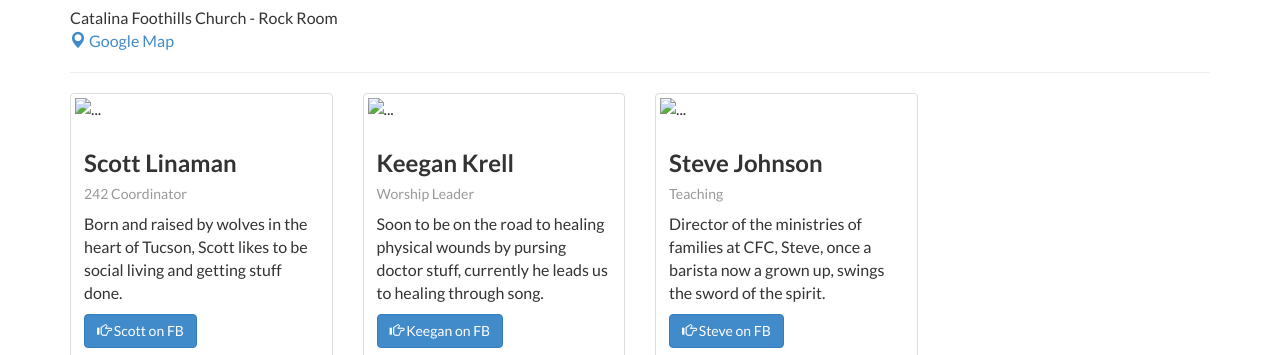
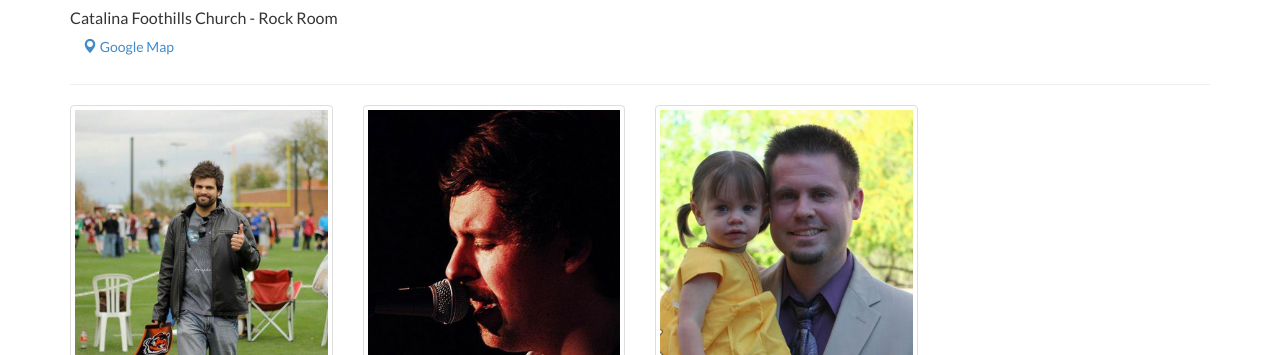
Before and after one commit to cfcpca/242, a plain HTML site: page about.html in a window 1280 px wide. Shown: the part 597-952 px from the top of the page. Drawn offline with Linux system fonts and the light colour scheme.

Commit message:
add styling on about thumbnails

```diff
--- a/about.html
+++ b/about.html
@@ -103,7 +103,7 @@
     				<p>Sunday Evenings from 6-8 pm</p>
 
     				<h2>Where:</h2>
-    				<p>Catalina Foothills Church - Rock Room <br/><a href="https://maps.google.com/maps?q=Catalina+Foothills+Church&ll=32.324965,-110.939062&spn=0.012838,0.022337&fb=1&gl=us&hq=google+catalina+foothills+church&cid=0,0,15654765158642138039&t=m&z=16&iwloc=A" title="Map to CFC" target="_blank"><span class="glyphicon glyphicon-map-marker"></span> Google Map</a></p>
+    				<p>Catalina Foothills Church - Rock Room <br/><a href="https://maps.google.com/maps?q=Catalina+Foothills+Church&ll=32.324965,-110.939062&spn=0.012838,0.022337&fb=1&gl=us&hq=google+catalina+foothills+church&cid=0,0,15654765158642138039&t=m&z=16&iwloc=A" title="Map to CFC" target="_blank" class="btn"><span class="glyphicon glyphicon-map-marker"></span> Google Map</a></p>
 
             <hr/>
     			</div>
@@ -111,7 +111,7 @@
         <div class="row">
           <div class="col-sm-6 col-md-3">
             <div class="thumbnail">
-              <img data-src="img/scott.linaman.png" alt="...">
+              <img src="img/scott.linaman.png" alt="...">
               <div class="caption">
                 <h3>Scott Linaman<br/><small>242 Coordinator</small></h3>
                 <p>Born and raised by wolves in the heart of Tucson, Scott likes to be social living and getting stuff done.</p>
@@ -121,7 +121,7 @@
           </div>
           <div class="col-sm-6 col-md-3">
             <div class="thumbnail">
-              <img data-src="img/keegan.krell.png" alt="...">
+              <img src="img/keegan.krell.png" alt="...">
               <div class="caption">
                 <h3>Keegan Krell<br/><small>Worship Leader</small></h3>
                 <p>Soon to be on the road to healing physical wounds by pursing doctor stuff, currently he leads us to healing through song.</p>
@@ -131,7 +131,7 @@
           </div>
           <div class="col-sm-6 col-md-3">
             <div class="thumbnail">
-              <img data-src="img/steve.johnson.png" alt="...">
+              <img src="img/steve.johnson.png" alt="...">
               <div class="caption">
                 <h3>Steve Johnson<br/><small>Teaching</small></h3>
                 <p>Director of the ministries of families at CFC, Steve, once a barista now a grown up, swings the sword of the spirit.</p>
--- a/css/main.css
+++ b/css/main.css
@@ -103,3 +103,10 @@ img {
 .media > .pull-left {
     max-width: 20%;
 }
+
+/**
+ * Thumbnails
+ */
+.thumbnail {
+    margin-bottom: 30px;
+}
```
